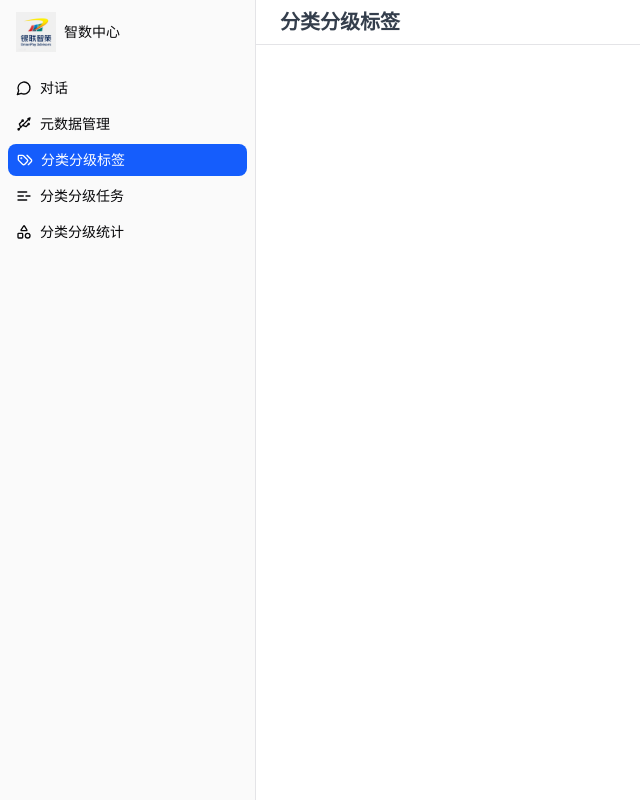
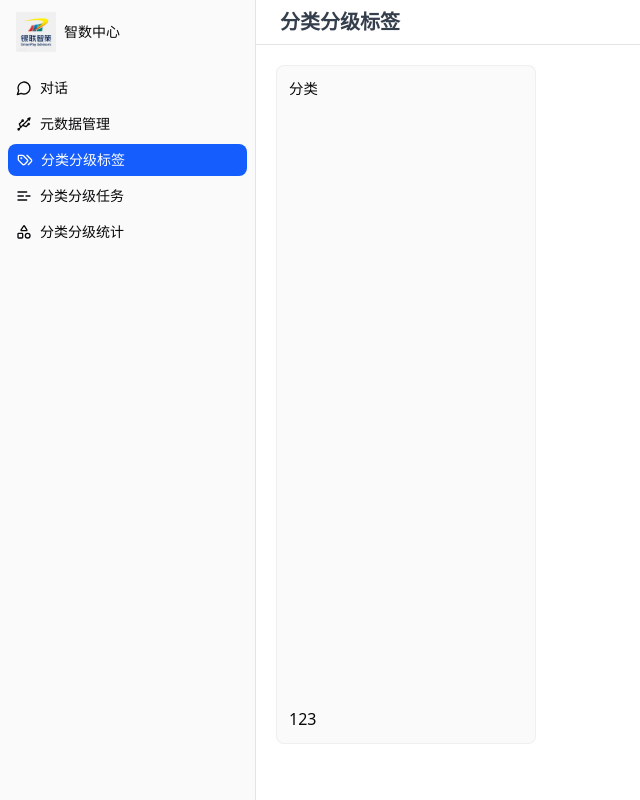
Before and after one commit to suimis/DataClassify, a Next.js app: page /tags in a window 1280 px wide. Shown: the whole page, without its empty margins (0-640 px from the left). Built offline with nearby package versions, Linux system fonts and the light colour scheme.

Commit message:
fix/修复菜单栏穿模

```diff
--- a/app/(home)/schedule/page.tsx
+++ b/app/(home)/schedule/page.tsx
@@ -272,7 +272,7 @@ export default function Page() {
               <DrawerHeader className="border border-b">
                 <DrawerTitle>新建任务</DrawerTitle>
               </DrawerHeader>
-              <div className="flex w-full h-full">
+              <div className="flex w-full h-full gap-4">
                 <div className="no-scrollbar overflow-y-auto pl-10 pt-8 flex-2">
                   <form>
                     <FieldSet>
@@ -456,7 +456,6 @@ export default function Page() {
                   </form>
                 </div>
                 <div className="no-scrollbar overflow-y-auto px-10 pt-8 flex-1 h-[93%] border border-neutral-300/70 rounded-md mt-8 mr-12">
-                  {/* 说明文档markdown */}
                   <div className="flex flex-col gap-4">
                     <div>
                       <h3 className="text-lg font-semibold text-gray-900 mb-2">
@@ -662,6 +661,7 @@ export default function Page() {
             </ChartContainer>
           </div>
         </div>
+
         <div className="flex-1 h-38 flex items-center rounded-md bg-sidebar p-5 border border-neutral-200/50">
           <div className="flex flex-col h-full pt-5 gap-2.5 mr-8">
             <div className="flex gap-1.5">
--- /dev/null
+++ b/app/(home)/tags/layout.tsx
@@ -0,0 +1,17 @@
+export default function RootLayout({
+  children,
+}: {
+  children: React.ReactNode;
+}) {
+  return (
+    <div className="flex-1 flex flex-col h-full">
+      {/* 页面标题 */}
+      <div className="px-6 py-2 border-b flex items-center justify-between">
+        <div>
+          <h1 className="text-xl font-bold text-gray-800/90">分类分级标签</h1>
+        </div>
+      </div>
+      <div className="h-full">{children}</div>
+    </div>
+  );
+}
--- a/app/(home)/tags/page.tsx
+++ b/app/(home)/tags/page.tsx
@@ -1,12 +1,10 @@
 export default function Page() {
   return (
-    <div className="flex-1 flex flex-col h-full">
-      {/* 页面标题 */}
-      <div className="px-6 py-2 border-b flex items-center justify-between">
-        <div>
-          <h1 className="text-xl font-bold text-gray-800/90">分类分级标签</h1>
-        </div>
-      </div>
+    <div className="p-5 h-full">
+      <section className="p-3 rounded-md flex flex-col justify-between bg-sidebar border border-neutral-200/50 h-[95%] w-65">
+        <span className="font-medium text-[0.9rem]">分类</span>
+        <div className="h-">123</div>
+      </section>
     </div>
   );
 }
--- a/components/app-sidebar.tsx
+++ b/components/app-sidebar.tsx
@@ -64,7 +64,7 @@ export function AppSidebar() {
     return pathname?.startsWith(url);
   };
   return (
-    <Sidebar collapsible="icon" className="transition-all">
+    <Sidebar collapsible="icon" className="transition-all z-20000">
       <SidebarHeader>
         <SidebarMenu>
           <SidebarMenuItem>
```
